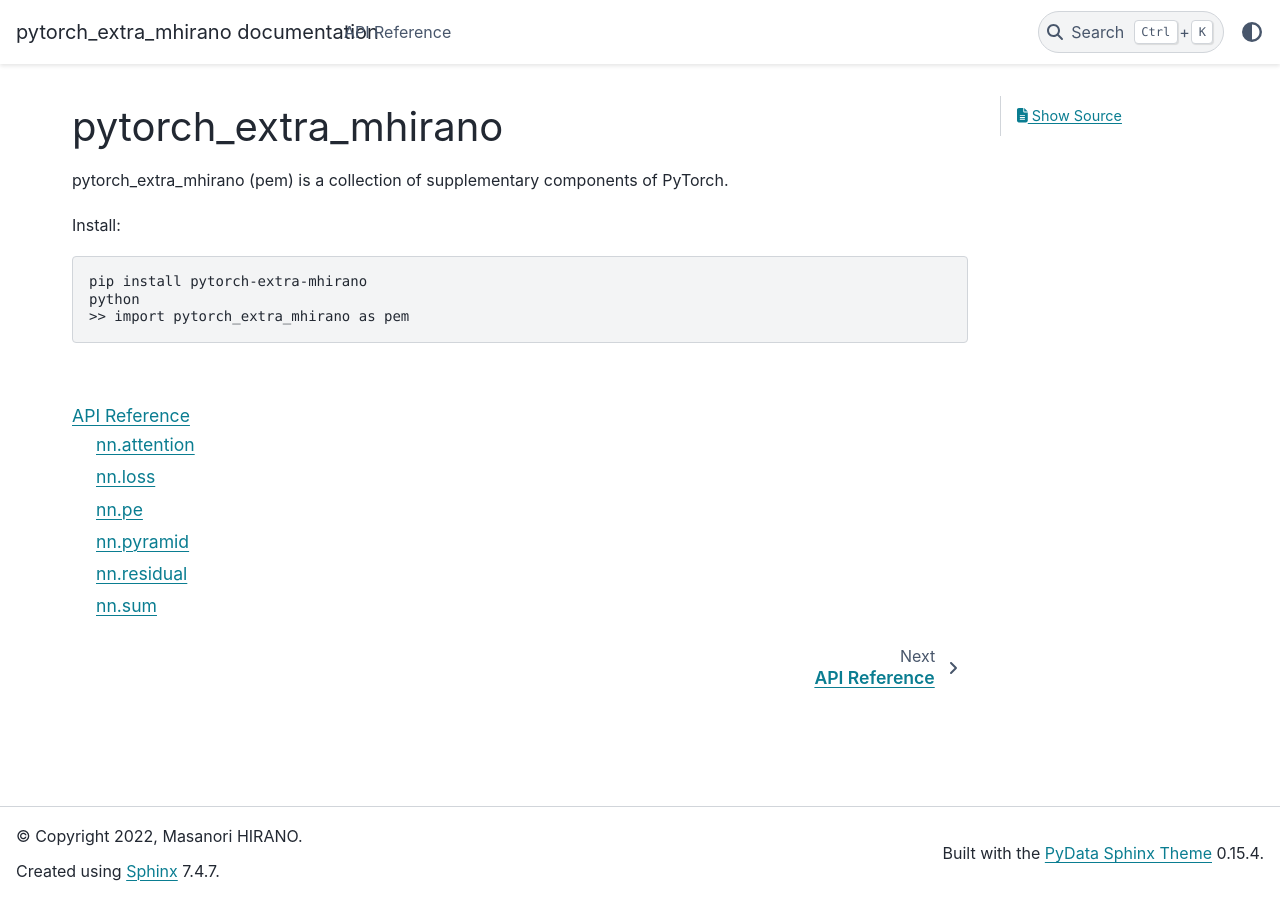
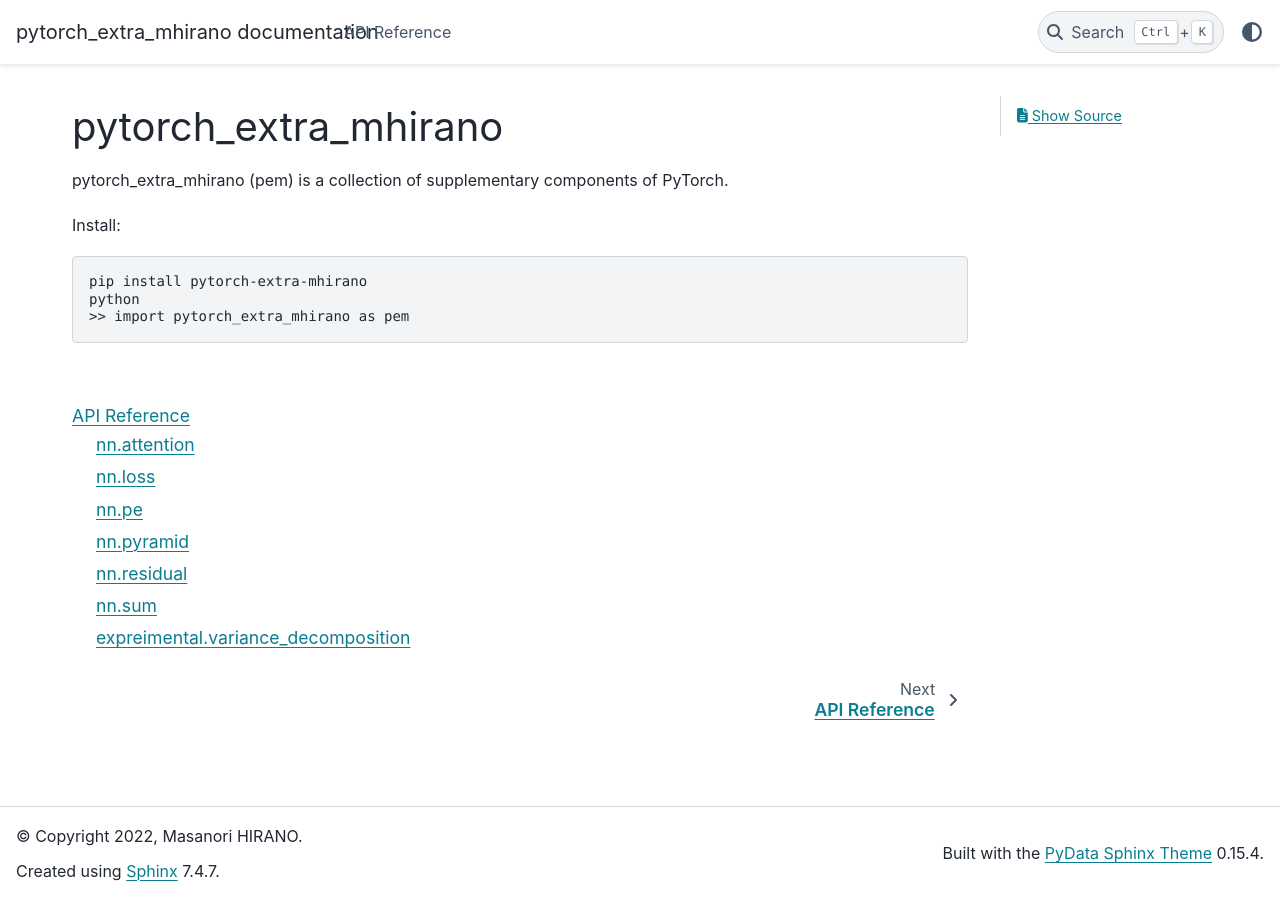
Before and after one commit to masanorihirano/pytorch_extra_mhirano, a Sphinx documentation site: the page built from docs/source/index.rst, in a window 1280 px wide. Built offline with Sphinx 7.4.7 and the PyData theme 0.15.4, drawn with Linux system fonts in a browser that asks for light colours.

Commit message:
added doc

```diff
--- a/docs/source/reference/index.rst
+++ b/docs/source/reference/index.rst
@@ -51,3 +51,10 @@
     :toctree: generated/
 
     nn.SumLayer
+
+expreimental.variance_decomposition
+~~~~~~~~~~~~~~~~~~
+.. autosummary::
+    :toctree: generated/
+
+    experimental.variance_decomposition
```
